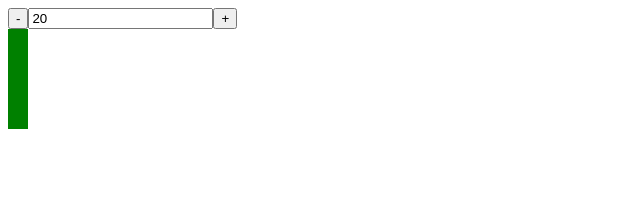
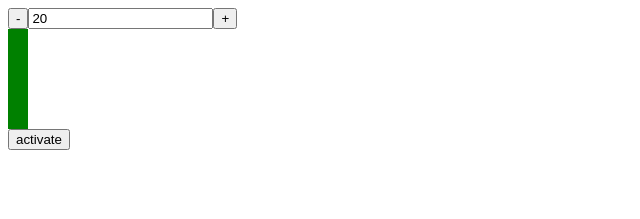
Before and after one commit to doctoey/angular-learn, an Angular app: page / in a window 1280 px wide. Shown: the top 219 px of the page, without its empty margins (0-640 px from the left). Built offline with nearby package versions, Linux system fonts and the light colour scheme.

Commit message:
Add ngIf directive to activate app-action-bar component

```diff
--- a/src/app/app.component.html
+++ b/src/app/app.component.html
@@ -92,3 +92,11 @@ change name to sasa <button (click)="changenametosakura('sasa')"> changename </b
 <app-action-bar [(counter)]="appCounter"
 [step]="10"></app-action-bar>
 <app-square-flex [divWidth]="appCounter"></app-square-flex>
+
+<!-- *ngIf ไม่แสดง => structural directive-->
+<!-- false ทำลาย view => true สร้าง view -->
+<!-- <div *ngIf="true"> -->
+<div *ngIf="activate">
+  <app-action-bar ></app-action-bar>
+</div>
+<button type="button" (click)="activate=true" >activate</button>
--- a/src/app/app.component.ts
+++ b/src/app/app.component.ts
@@ -63,4 +63,7 @@ export class AppComponent {
 
   appCounter = 20;
 
+
+  activate: boolean = false;
+
 }
```
